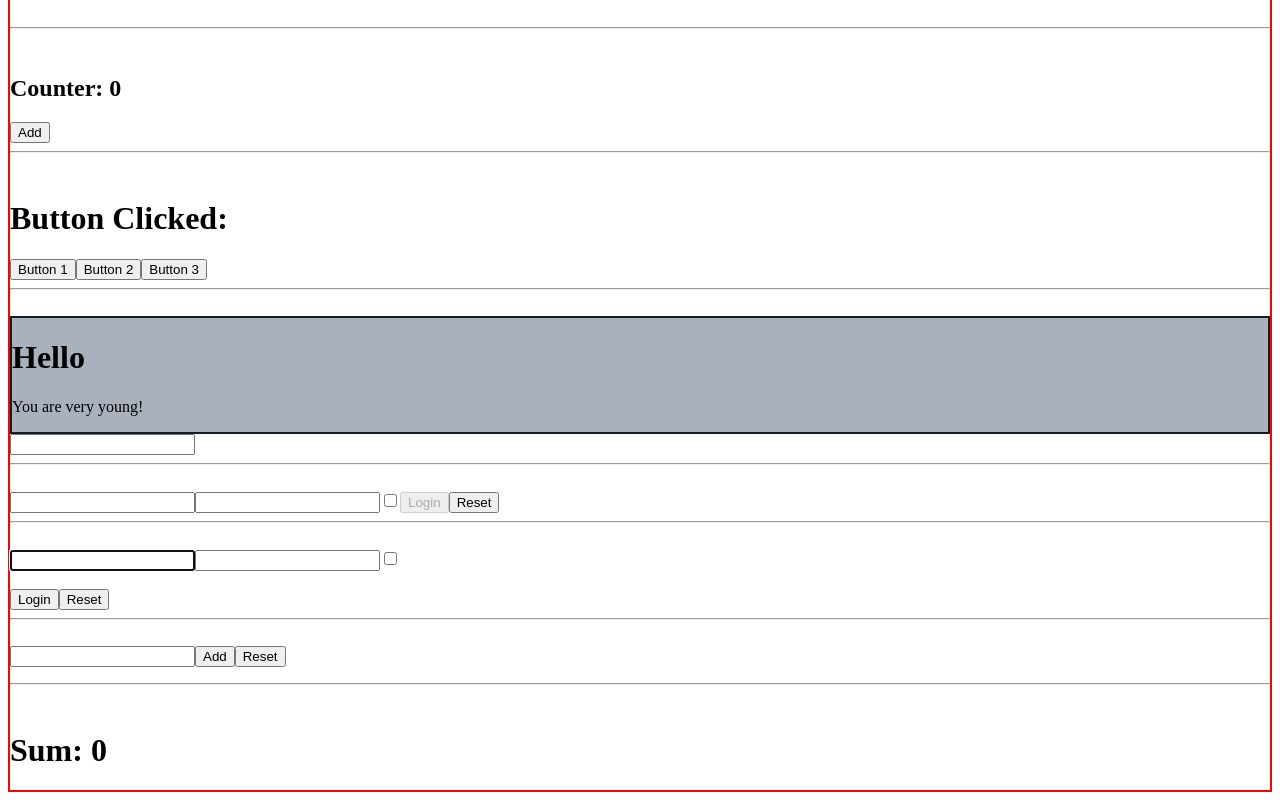
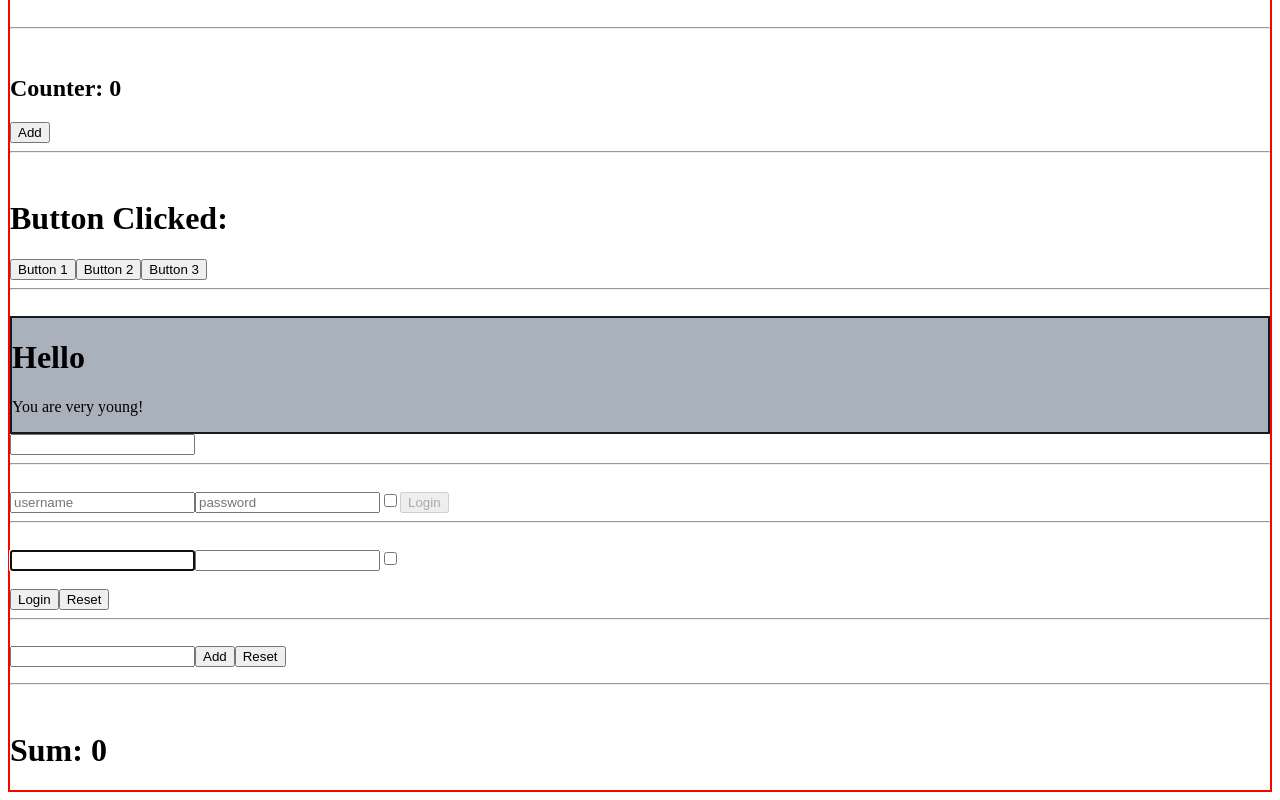
Before and after one commit to silviosmc/Esercizi_React, a React (Create React App) app: page / in a window 1280 px wide. Shown: the part 516-1316 px from the top of the page. Built offline with nearby package versions, Linux system fonts and the light colour scheme.

Commit message:
useState - 02

```diff
--- a/src/App.js
+++ b/src/App.js
@@ -40,7 +40,7 @@ export class App extends React.Component {
                 <InteractiveWelcome />
                 <hr/>
                 <br/>
-                <Login onLogin={(state) => { console.log(state); }}/>
+                <Login />
                 <hr/>
                 <br/>
                 <UncontrolledLogin />
--- a/src/Login.js
+++ b/src/Login.js
@@ -1,57 +1,37 @@
-import React from "react";
+import React from 'react';
+import { useState } from 'react';
+
+export function Login() {
+    const [data, setData] = useState({
+        username: "",
+        password: "",
+        remember: false,
+        isDisabled: false
+    })
+
+    function handleChangeInput(event) {
+        const {type, name, value, checked} = event.target
 
 
-export class Login extends React.Component {
-    state = {
-        username: '',
-        password: '',
-        remember: false,
-        isDisabled: true
-    }
-
-
-    handleInputChange = (event) => {
-       const name = event.target.name
-       const value = event.target.value
-
-       this.setState({
-        [name]: value
-       })
-    }
-
-    handleCheckboxChange = (event) => {
-        const name = event.target.name
-        const checked = event.target.checked
-
-        this.setState({
-            [name]: checked
+        setData((data) => {
+            return {
+                ...data,
+                [name]: type === 'checkbox' ? checked : value
+            }
         })
     }
 
-    handleOnLogin = () => {
-        this.props.onLogin(this.state)
-    }
+    function handleOnLogin() {
+        console.log(data)
+      }
 
-    handleResetState = () => {
-        this.setState({
-            username: '',
-            password: '',
-            remember: false
-        })
-    }
 
-    render() {
-        const isDisabled = this.state.username === '' || this.state.password === '';
-
-        return (
-            <div>
-                <input name="username" value={this.state.username} onChange={this.handleInputChange}></input>
-                <input name="password" value={this.state.password} type="password" onChange={this.handleInputChange}></input>
-                <input name="remember" type="checkbox" checked={this.state.remember} onChange={this.handleCheckboxChange}></input>
-                <button disabled={isDisabled} >Login</button>
-                <button onClick={this.handleResetState}>Reset</button>
-            </div>
-        )
-    }
-
+    return(
+        <form>
+            <input onChange={handleChangeInput} type="text" name="username" value={data.username} placeholder="username"></input>
+            <input onChange={handleChangeInput} type="password" name="password" value={data.password} placeholder="password"></input>
+            <input onChange={handleChangeInput} type="checkbox" name="remember" checked={data.remember}></input>
+            <button disabled={data.username === '' || data.password === ''} onClick={handleOnLogin}>Login</button>
+        </form>
+    )
 }
```
